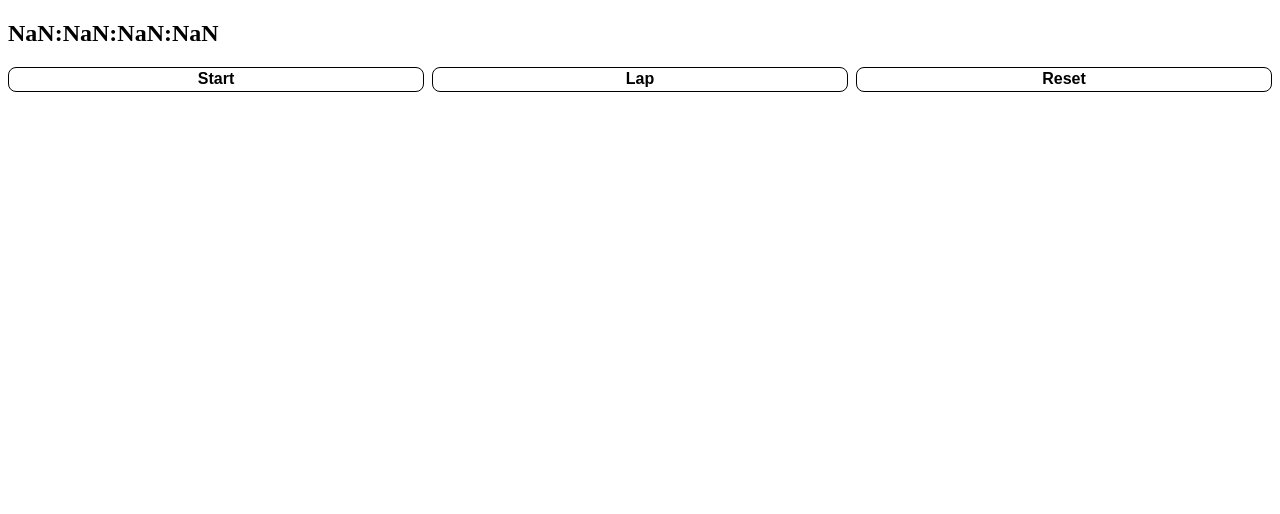
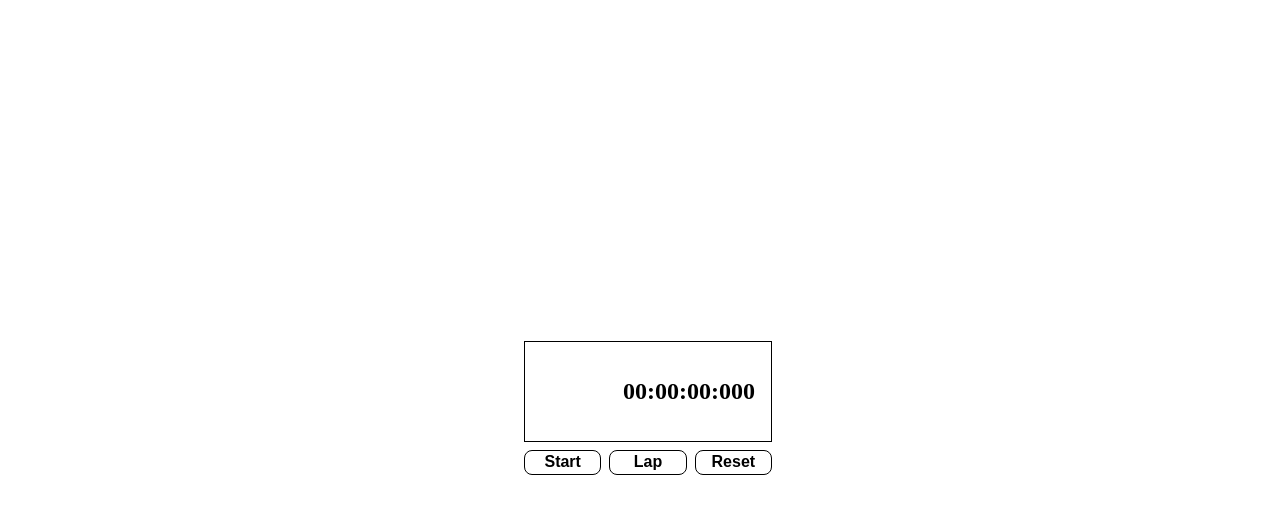
Before and after one commit to Shopify/eng-intern-assessment-react, a React app: page / in a window 1280 px wide. Shown: the top 514 px of the page. Built offline with nearby package versions, Linux system fonts and the light colour scheme.

Commit message:
Added basic functionality for all Stopwatch Buttons and display

```diff
--- a/src/App.css
+++ b/src/App.css
@@ -1,5 +1,10 @@
 .app-container{
+    height: 100vh;
+    width: 100vw;
+}
+
+.centre {
     display: grid;
     place-items: center;
-    height: 100vh;
+    height: 100%;
 }
--- a/src/App.tsx
+++ b/src/App.tsx
@@ -1,6 +1,7 @@
-import React from 'react'
+import React, { useEffect } from 'react'
 import StopWatch from './StopWatch'
 import StopWatchButton from './StopWatchButton'
+import './App.css'
 
 export interface Lap {
     startTime: number
@@ -10,16 +11,54 @@ export interface Lap {
 export default function App() {
     const [laps, setLaps] = React.useState<Lap[]>([]);
     const [isRunning, setIsRunning] = React.useState(false);
-    const [startTime, setStartTime] = React.useState(0);
+    const [timeCounter, setTimeCounter] = React.useState(0);
+
+    useEffect(() => {
+        const interval = setInterval(() => {
+            if (isRunning) {
+                setTimeCounter(timeCounter + 1);
+            }
+        }
+        , 1);
+        return () => clearInterval(interval);
+    }, [isRunning, timeCounter]);
 
     return(
         <div className="app-container">
-            <StopWatch
-                laps={laps}
-                isRunning={isRunning}
-                startTime={startTime}
-            />
-            <StopWatchButton/>
+            <div className="centre">
+                <div>
+                <StopWatch
+                    laps={laps}
+                    isRunning={isRunning}
+                    time={timeCounter}
+                />
+                <StopWatchButton
+                    isRunning={isRunning}
+                    stopStart={() => {
+                        if (isRunning) {
+                            setIsRunning(false);
+                        } else {
+                            setIsRunning(true);
+                        }
+                    }}
+                    lap={() => {
+                        if (isRunning) {
+                            setLaps([
+                                ...laps,
+                                {
+                                    startTime: timeCounter,
+                                    duration: timeCounter - (laps.length > 0 ? laps[laps.length - 1].startTime : 0),
+                                },
+                            ]);
+                        }
+                    }}
+                    reset={() => {
+                        setLaps([]);
+                        setTimeCounter(0);
+                    }}
+                />
+                </div>
+            </div>
         </div>
     )
 }
--- /dev/null
+++ b/src/StopWatch.css
@@ -0,0 +1,8 @@
+.stopwatch{
+    display: grid;
+    grid-template-columns: 1fr 2fr;
+    grid-gap: 1rem;
+    width: "75%";
+    border: 1px solid black;
+    padding: 1rem;
+}
--- a/src/StopWatch.tsx
+++ b/src/StopWatch.tsx
@@ -1,5 +1,6 @@
 import React from 'react'
 import { Lap } from './App'
+import './StopWatch.css'
 
 interface StopWatchProps {
     laps: Lap[],
@@ -35,7 +36,14 @@ export const formatTime = (time: number) => {
 
 export default function StopWatch(props: StopWatchProps) {
     return(
-        <div>
+        <div className="stopwatch">
+            <ul>
+                {props.laps.map((lap, index) => (
+                    <li key={index}>
+                        {formatTime(lap.duration)}
+                    </li>
+                ))}
+            </ul>
             <h1>
                 {formatTime(props.time)}
             </h1>
```
